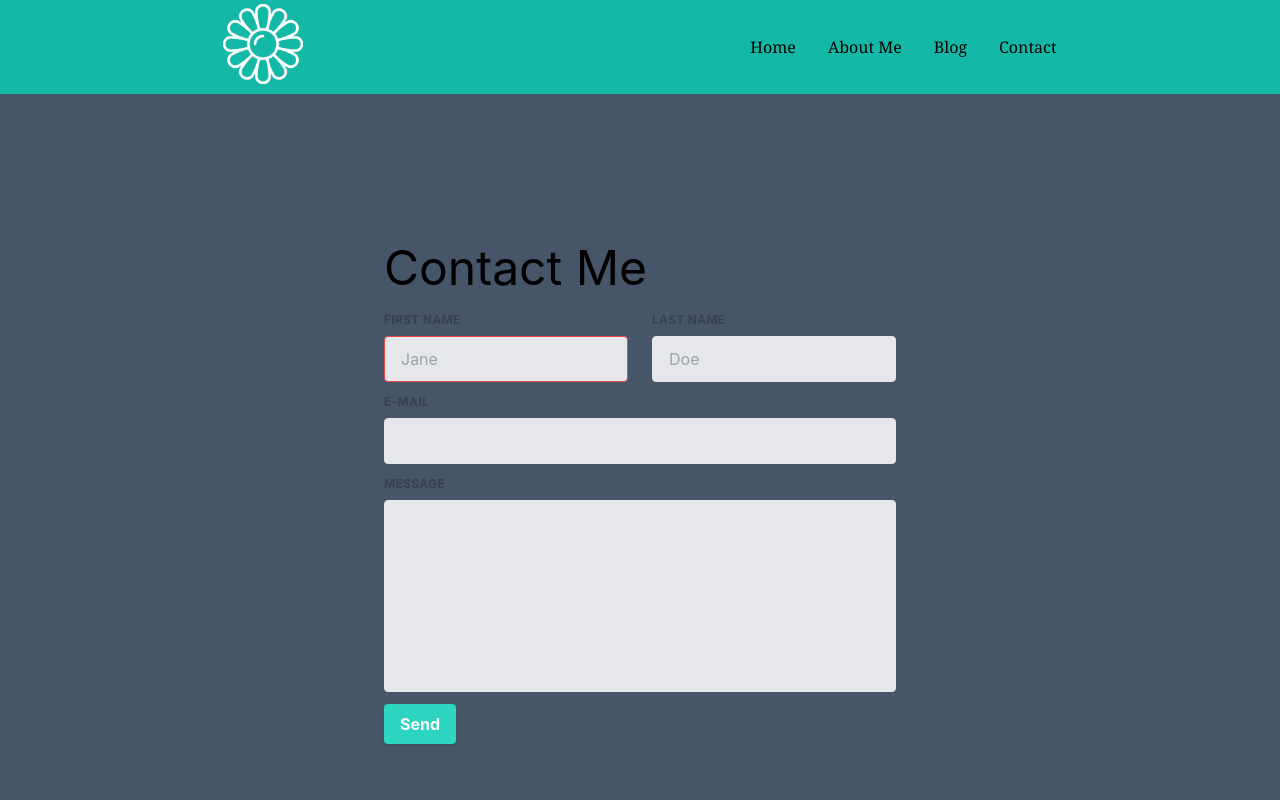
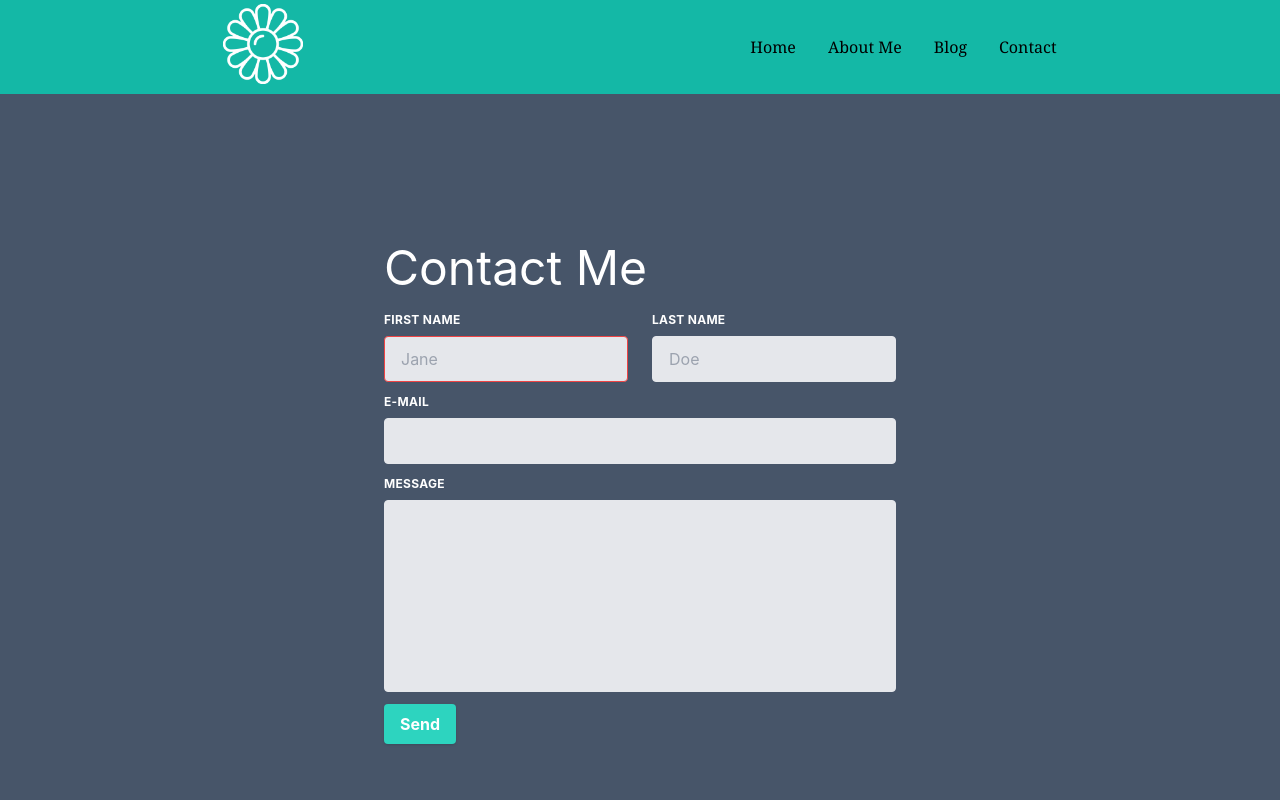
Before and after one commit to philsmithies/maelys_portfolio, a Next.js app in the folder web/: page /contact in a window 1280 px wide. Shown: the top 800 px of the page. Built offline with nearby package versions, Linux system fonts and the light colour scheme.

Commit message:
layout file added and navbar updated

```diff
--- a/web/components/ContactForm.js
+++ b/web/components/ContactForm.js
@@ -2,16 +2,16 @@ const ContactForm = () => {
   return (
     <div>
       <form className="w-full max-w-lg">
-        <div className="flex flex-wrap -mx-3 mb-2">
+        <div className="flex flex-wrap -mx-3 mb-2 ">
           <div className="w-full md:w-1/2 px-3 mb-2 md:mb-0">
             <label
-              className="block uppercase tracking-wide text-gray-700 text-xs font-bold mb-2"
+              className="block uppercase tracking-wide text-white text-xs font-bold mb-2"
               for="grid-first-name"
             >
               First Name
             </label>
             <input
-              className="appearance-none block w-full bg-gray-200 text-gray-700 border border-red-500 rounded py-3 px-4 mb-1 leading-tight focus:outline-none focus:bg-white"
+              className="appearance-none block w-full bg-gray-200 text-white border border-red-500 rounded py-3 px-4 mb-1 leading-tight focus:outline-none focus:bg-white"
               id="grid-first-name"
               type="text"
               placeholder="Jane"
@@ -22,13 +22,13 @@ const ContactForm = () => {
           </div>
           <div className="w-full md:w-1/2 px-3">
             <label
-              className="block uppercase tracking-wide text-gray-700 text-xs font-bold mb-2"
+              className="block uppercase tracking-wide text-white text-xs font-bold mb-2"
               for="grid-last-name"
             >
               Last Name
             </label>
             <input
-              className="appearance-none block w-full bg-gray-200 text-gray-700 border border-gray-200 rounded py-3 px-4 leading-tight focus:outline-none focus:bg-white focus:border-gray-500"
+              className="appearance-none block w-full bg-gray-200 text-white border border-gray-200 rounded py-3 px-4 leading-tight focus:outline-none focus:bg-white focus:border-gray-500"
               id="grid-last-name"
               type="text"
               placeholder="Doe"
@@ -38,13 +38,13 @@ const ContactForm = () => {
         <div className="flex flex-wrap -mx-3 mb-2">
           <div className="w-full px-3">
             <label
-              class="block uppercase tracking-wide text-gray-700 text-xs font-bold mb-2"
+              class="block uppercase tracking-wide text-white text-xs font-bold mb-2"
               for="grid-password"
             >
               E-mail
             </label>
             <input
-              className="appearance-none block w-full bg-gray-200 text-gray-700 border border-gray-200 rounded py-3 px-4 mb-1 leading-tight focus:outline-none focus:bg-white focus:border-gray-500"
+              className="appearance-none block w-full bg-gray-200 text-white border border-gray-200 rounded py-3 px-4 mb-1 leading-tight focus:outline-none focus:bg-white focus:border-gray-500"
               id="email"
               type="email"
             />
@@ -56,7 +56,7 @@ const ContactForm = () => {
         <div className="flex flex-wrap -mx-3 mb-2">
           <div className="w-full px-3">
             <label
-              class="block uppercase tracking-wide text-gray-700 text-xs font-bold mb-2"
+              class="block uppercase tracking-wide text-white text-xs font-bold mb-2"
               for="grid-password"
             >
               Message
--- /dev/null
+++ b/web/components/Layout.js
@@ -0,0 +1,16 @@
+import Navbar from "./Navbar";
+import Footer from "./Footer";
+import Head from "next/head";
+
+const Layout = ({ children }) => (
+  <>
+    <Head>
+      <title>Maëlys Cha: Illustrator</title>
+      <meta name="viewport" content="initial-scale=1.0, width=device-width" />
+    </Head>
+    <Navbar />
+    {children}
+    <Footer />
+  </>
+);
+export default Layout;
--- a/web/components/Navbar.js
+++ b/web/components/Navbar.js
@@ -1,5 +1,6 @@
 import { useState } from "react";
 import Image from "next/image";
+import Link from "next/link";
 
 const Navbar = () => {
   const [navOpen, setNavOpen] = useState(false);
@@ -13,7 +14,8 @@ const Navbar = () => {
 
   return (
     <nav className="container flex justify-around py-1 mx-auto bg-teal-500 w-screen sticky z-10">
-      <div>
+      <Link href="/">
+        <div className="hover:cursor-pointer">
           <Image
             src="/daisy.png"
             width={80}
@@ -21,6 +23,7 @@ const Navbar = () => {
             className="self-end justify-self-center"
           />
         </div>
+      </Link>
       <div className="space-x-8 flex items-center font-serif">
         <a href="/" className="hover:text-teal-600">
           Home
--- a/web/pages/About.js
+++ b/web/pages/About.js
@@ -8,14 +8,6 @@ import Motion from "../components/Motion";
 const About = () => {
   return (
     <>
-      <Head>
-        <title>Maëlys Cha: Illustrator</title>
-        <meta name="viewport" content="initial-scale=1.0, width=device-width" />
-      </Head>
-      <div>
-        <div className="bg-teal-500">
-          <Navbar />
-        </div>
       <div className="h-screen bg-slate-600 flex items-center justify-center">
         <div>
           <img src="/images/aboutme.jpeg" alt="about me" className="w-96" />
@@ -23,20 +15,20 @@ const About = () => {
         <div className="max-w-sm ml-10 flex flex-col">
           <h1 className="text-4xl pb-3">Maelys Cha Cha</h1>
           <p>
-              Lorem ipsum dolor sit amet, consectetur adipiscing elit. Sed
-              pretium nibh a felis porta, vitae faucibus mi varius. Proin ornare
-              lobortis ex. Aliquam consectetur suscipit malesuada. Sed dignissim
-              nibh non felis vehicula cursus a in enim. Nunc varius, mauris eu
-              congue aliquam, est ex rutrum sem, id fringilla felis diam sed
-              purus. Donec aliquam ipsum et hendrerit fermentum. Aliquam posuere
-              nisl ut ante condimentum sagittis. Fusce ut lorem at nibh
-              hendrerit interdum id vitae mauris. Vivamus non nisi imperdiet,
-              convallis mauris nec, tincidunt purus. Nunc aliquet vel nisi at
-              rutrum. Cras gravida convallis justo non eleifend. Nullam tellus
-              mi, varius ut lacus eu, lacinia aliquet enim. Phasellus eu
-              tincidunt libero. Integer fermentum nec velit eget vulputate. Sed
-              vitae fringilla odio, in semper metus. Aliquam suscipit turpis id
-              dolor vulputate, nec blandit dui lacinia.
+            Lorem ipsum dolor sit amet, consectetur adipiscing elit. Sed pretium
+            nibh a felis porta, vitae faucibus mi varius. Proin ornare lobortis
+            ex. Aliquam consectetur suscipit malesuada. Sed dignissim nibh non
+            felis vehicula cursus a in enim. Nunc varius, mauris eu congue
+            aliquam, est ex rutrum sem, id fringilla felis diam sed purus. Donec
+            aliquam ipsum et hendrerit fermentum. Aliquam posuere nisl ut ante
+            condimentum sagittis. Fusce ut lorem at nibh hendrerit interdum id
+            vitae mauris. Vivamus non nisi imperdiet, convallis mauris nec,
+            tincidunt purus. Nunc aliquet vel nisi at rutrum. Cras gravida
+            convallis justo non eleifend. Nullam tellus mi, varius ut lacus eu,
+            lacinia aliquet enim. Phasellus eu tincidunt libero. Integer
+            fermentum nec velit eget vulputate. Sed vitae fringilla odio, in
+            semper metus. Aliquam suscipit turpis id dolor vulputate, nec
+            blandit dui lacinia.
           </p>
           <a href="/contact">
             <button
@@ -48,8 +40,6 @@ const About = () => {
           </a>
         </div>
       </div>
-        <Footer />
-      </div>
     </>
   );
 };
--- a/web/pages/_app.js
+++ b/web/pages/_app.js
@@ -1,7 +1,12 @@
 import "../styles/globals.css";
+import Layout from "../components/layout";
 
 function MyApp({ Component, pageProps }) {
-  return <Component {...pageProps} />;
+  return (
+    <Layout>
+      <Component {...pageProps} />
+    </Layout>
+  );
 }
 
 export default MyApp;
--- a/web/pages/contact.js
+++ b/web/pages/contact.js
@@ -7,21 +7,11 @@ import Footer from "../components/Footer";
 const Contact = () => {
   return (
     <>
-      <Head>
-        <title>Maëlys Cha: Illustrator</title>
-        <meta name="viewport" content="initial-scale=1.0, width=device-width" />
-      </Head>
-      <div>
-        <div className="bg-teal-500">
-          <Navbar />
+      <div className="h-screen bg-slate-600 flex flex-col items-center justify-center">
+        <div>
+          <h1 className="pb-5 text-5xl text-white">Contact Me</h1>
+          <ContactForm />
         </div>
-        <div className="h-screen bg-slate-600 flex flex-col items-center justify-center">
-          <div>
-            <h1 className="pb-5 text-5xl">Contact Me</h1>
-            <ContactForm />
-          </div>
-        </div>
-        <Footer />
       </div>
     </>
   );
--- a/web/pages/index.js
+++ b/web/pages/index.js
@@ -7,14 +7,6 @@ import ContactForm from "../components/ContactForm";
 
 const Index = () => {
   return (
-    <>
-      <Head>
-        <title>Maëlys Cha: Illustrator</title>
-        <meta name="viewport" content="initial-scale=1.0, width=device-width" />
-      </Head>
-      <div className="bg-teal-500">
-        <Navbar />
-      </div>
     <div className="flex flex-col">
       <div className="w-full h-screen bg-cover bg-[url('/images/portfolio8.jpg')] top-[200px]">
         <h1 className="text-6xl pl-40 pt-40 font-serif text-white">
@@ -26,11 +18,7 @@ const Index = () => {
         <HomePageGrid />
         <ContactForm />
       </div>
-        <div className="bg-teal-500">
-          <Footer />
     </div>
-      </div>
-    </>
   );
 };
 
```
Lines whose indentation alone changed are shown as unchanged.
